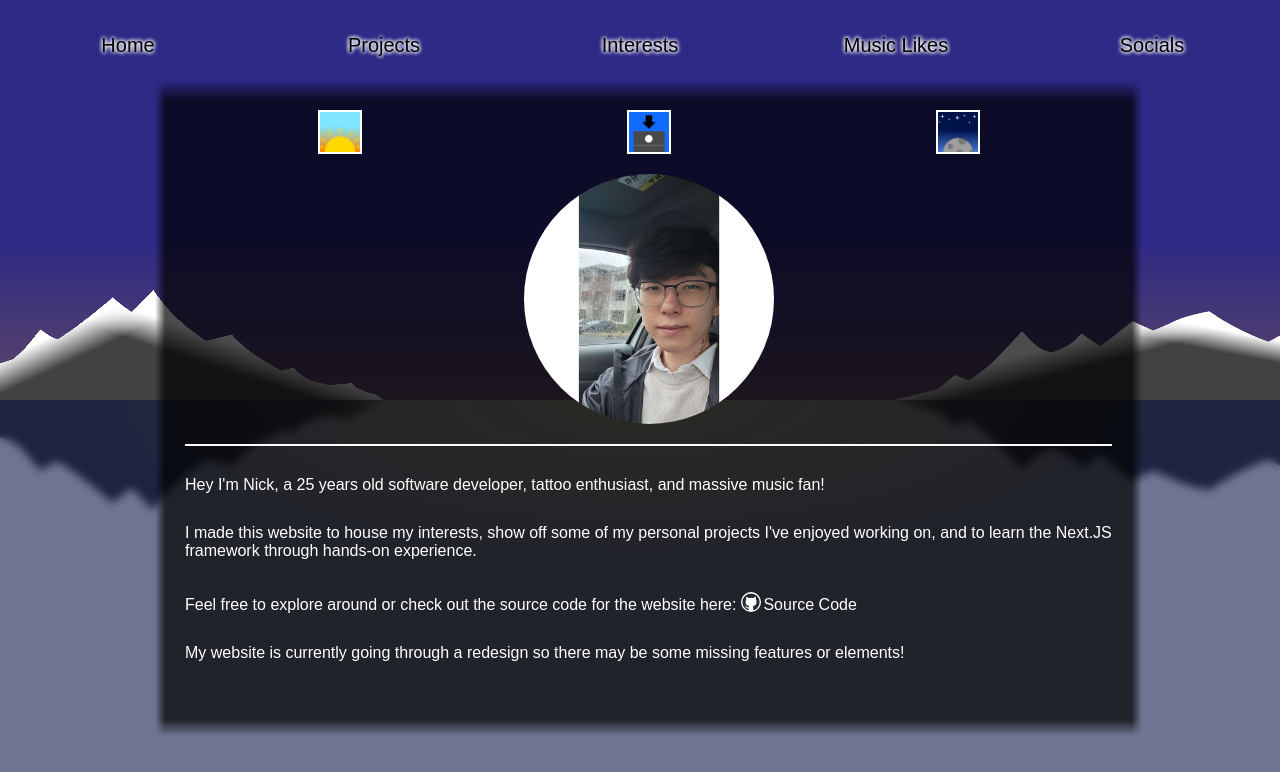
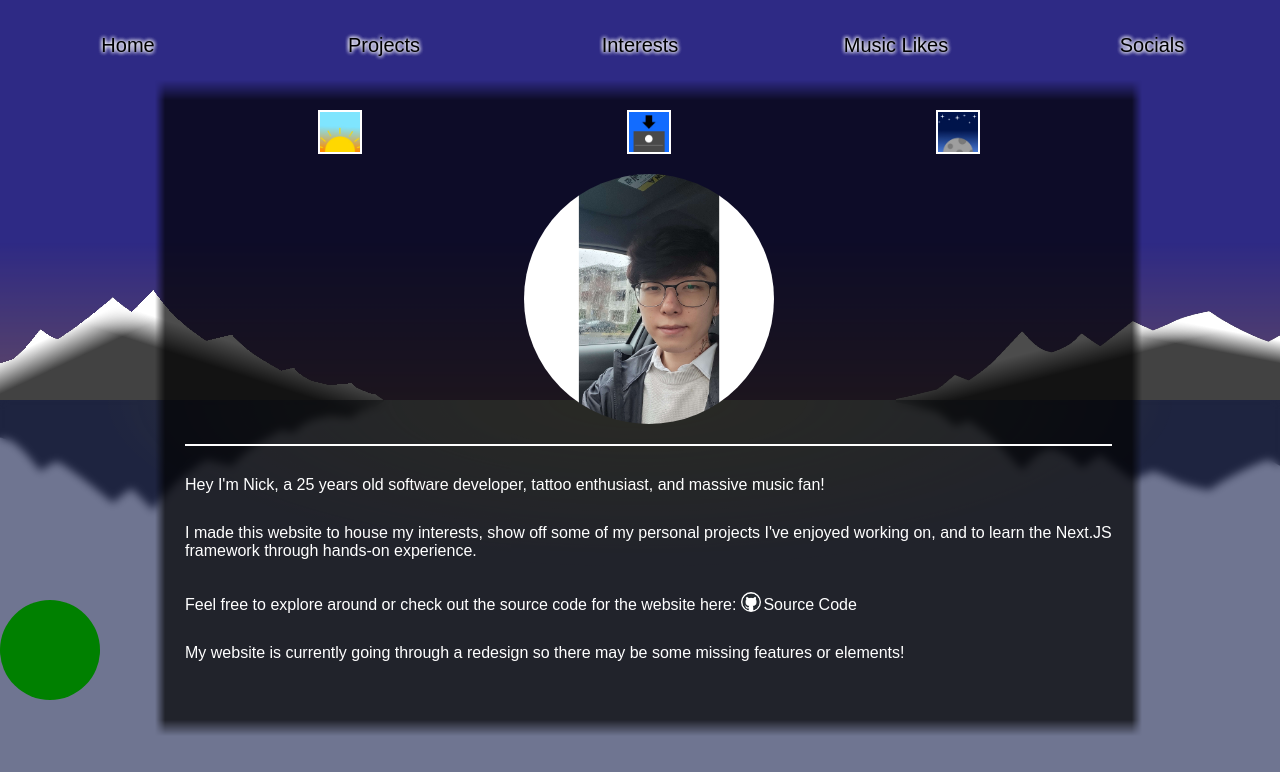
Before and after one commit to nyoon8360/mywebsite, a Next.js app: page / in a window 1280 px wide. Shown: the top 772 px of the page. Built offline with nearby package versions, Linux system fonts and the light colour scheme.

Commit message:
removed unused var backgroundAnimationDelay
fixed scrollbar still displaying when minimizing content

```diff
--- a/components/layout.js
+++ b/components/layout.js
@@ -47,15 +47,12 @@ export default function Layout({ children }) {
     */
 
     var backgroundAnimationDuration = 0;
-    var backgroundAnimationDelay = 0;
 
     //change background time to sunrise
     function handleSunriseButtonClicked() {
         let animatedTimeElementCollection = document.getElementsByClassName(styles.animatedTimeElement);
 
         let newDelay = Math.floor((-2/3) * backgroundAnimationDuration);
-
-        console.log(newDelay);
 
         document.documentElement.style.setProperty('--background-animation-delay', `${newDelay}s`);
 
@@ -88,6 +85,7 @@ export default function Layout({ children }) {
         contentContainerElementStyle.minHeight = '0px';
         contentContainerElementStyle.height = '0px';
         contentContainerElementStyle.marginTop = '95vh';
+        contentContainerElementStyle.marginBottom = '0';
         contentContainerElementStyle.padding = '0 40px 0 40px';
 
         setTimeout(() => {
@@ -98,7 +96,6 @@ export default function Layout({ children }) {
     //get --background-animation-delay and --background-animation-duration css var
     useEffect(() => {
         backgroundAnimationDuration = parseInt(getComputedStyle(document.documentElement).getPropertyValue('--background-animation-duration').slice(0, -1));
-        backgroundAnimationDelay = parseInt(getComputedStyle(document.documentElement).getPropertyValue('--background-animation-delay').slice(0, -1));
     });
 
     return (
@@ -110,6 +107,12 @@ export default function Layout({ children }) {
                     </div>
                 </div>
                 <div className={`${styles.lake} ${styles.animatedTimeElement}`}>
+
+                    <div className={styles.maximizeButtonContainer}>
+                        <div className={styles.lilypad}>
+                        </div>
+                    </div>
+
                     <div className={styles.folliage}>
 
                     </div>
--- a/components/layout.module.css
+++ b/components/layout.module.css
@@ -442,3 +442,18 @@
     mask-image: url('/images/background/mountainRightMask.png');
     mask-size: max(100px, 30vw) max(100px, 30vw);
 }
+
+.maximizeButtonContainer {
+    position: fixed;
+    width: 100px;
+    height: 100px;
+
+    bottom: 100px;
+}
+
+.lilypad {
+    border-radius: 100%;
+    background-color: green;
+    height: 100%;
+    width: 100%;
+}
```
